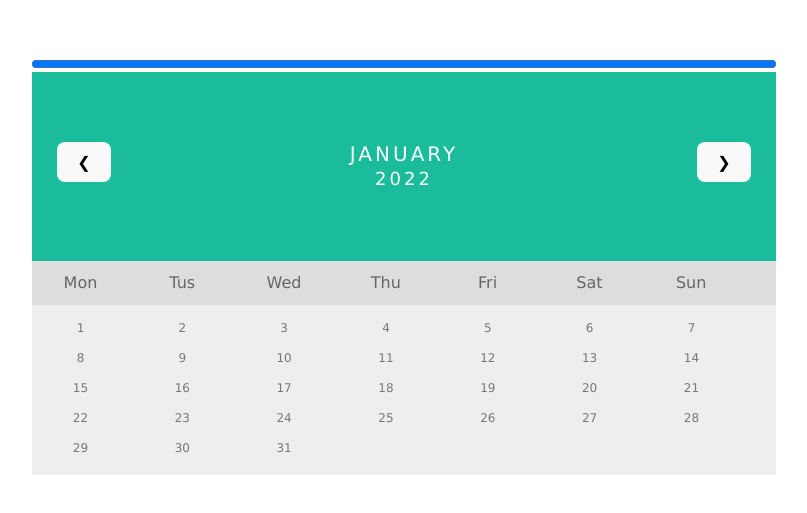
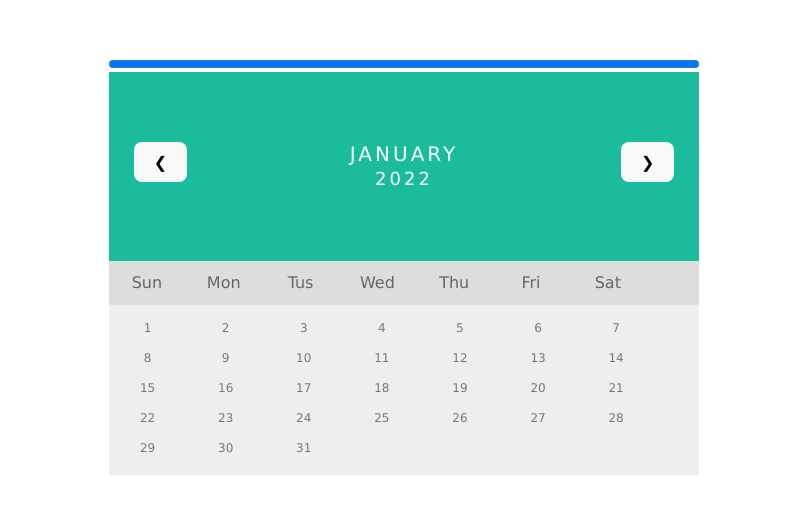
Before and after one commit to UserNumber44/Animated-Calendar, a Svelte app: page / in a window 1280 px wide. Shown: the part 135-648 px from the top of the page, without its empty margins (236-1043 px from the left). Built offline with nearby package versions, Linux system fonts and the light colour scheme.

Commit message:
Added week loop and potential format

```diff
--- a/src/App.svelte
+++ b/src/App.svelte
@@ -2,14 +2,17 @@
   import { tweened } from 'svelte/motion';
 	import { cubicOut } from 'svelte/easing';
   import { fade, fly } from 'svelte/transition';
+  import { each } from 'svelte/internal';
 
   let day = [];
   let months = ["January", "Febuary", "March", "April", "May", "June", "July", "August", "September", "October", "November", "December"];
+  let weekday = ["Sun", "Mon", "Tus", "Wed", "Thu", "Fri", "Sat"]
   let time = new Date()
   let currentDay = time.getDate()
   let currentMonth = 0
   let currentYear = time.getFullYear()
-  let indicator = time.getDate()
+  let monthLength = time.getMonth()
+
 
 //tasks:
 //weekday formatting update per month
@@ -27,6 +30,53 @@ for(let i = 1; i <= 31; i++){
   day.push(i);
 }
 day=day
+
+// $: months,currentYear,initContent();
+
+// function initContent() {
+//   initMonth();
+// }
+
+// function initMonth() {
+// 		let monthAbbrev = months[currentMonth].slice(0,3);
+// 		let nextMonthAbbrev = months[(currentMonth+1)%12].slice(0,3);
+// 		//	find the last Monday of the previous month
+// 		var firstDay = new Date(currentYear, currentMonth, 1).getDay();
+// 		//console.log('fd='+firstDay+' '+dayNames[firstDay]);
+// 		var daysInThisMonth = new Date(currentYear, currentMonth+1, 0).getDate();
+// 		var daysInLastMonth = new Date(currentYear, currentMonth, 0).getDate();
+// 		var prevMonth = currentMonth==0 ? 11 : currentMonth-1;
+
+// 		//	show the days before the start of this month (disabled) - always less than 7
+// 		for (let i=daysInLastMonth-firstDay;i<daysInLastMonth;i++) {
+// 			let d = new Date(prevMonth==11?currentYear-1:currentYear,prevMonth,i+1);
+// 			day.push({name:''+(i+1),enabled:false,date:d,});
+// 		}
+// 		//	show the days in this month (enabled) - always 28 - 31
+// 		for (let i=0;i<daysInThisMonth;i++) {
+// 			let d = new Date(currentYear,currentMonth,i+1);
+// 			if (i==0) day.push({name:monthAbbrev+' '+(i+1),enabled:true,date:d,});
+// 			else day.push({name:''+(i+1),enabled:true,date:d,});
+// 			//console.log('i='+i+'  dt is '+d+' date() is '+d.getDate());
+// 		}
+// 		//	show any days to fill up the last row (disabled) - always less than 7
+// 		for (let i=0;day.length%7;i++) {
+// 			let d = new Date((currentMonth==11?currentYear+1:currentYear),(currentMonth+1)%12,i+1);
+// 			if (i==0) day.push({name:nextMonthAbbrev+' '+(i+1),enabled:false,date:d,});
+// 			else day.push({name:''+(i+1),enabled:false,date:d,});
+// 		}
+// 	}
+
+// function findRowCol(dt) {
+// 	for (let i=0;i<day.length;i++) {
+// 		let d = day[i].date;
+// 		if (d.getYear() === dt.getYear()
+// 			&& d.getMonth() === dt.getMonth()
+// 			&& d.getDate() === dt.getDate())
+// 			return {row:Math.floor(i/7)+2,col:i%7+1};
+// 	}
+// 	return null;
+// }
 
 function addMonth(){
   currentMonth++
@@ -47,7 +97,7 @@ function subrtractMonth() {
 </script>
 
 <main>
-  <progress value={$progress} min={1} max=day in:fly="{{ y: -200, duration: 2000}}" out:fly="{{ y: 200, duration: 2000}}"></progress>
+  <progress value={$progress} min={1} max="day" in:fly="{{ y: -200, duration: 2000}}" out:fly="{{ y: 200, duration: 2000}}"></progress>
 
   <div class="month">
     <ul>
@@ -65,21 +115,16 @@ function subrtractMonth() {
   </div>
 
   <ul class="weekdays">
-    <li>Mon</li>
-    <li>Tus</li>
-    <li>Wed</li>
-    <li>Thu</li>
-    <li>Fri</li>
-    <li>Sat</li>
-    <li>Sun</li>
+    {#each weekday as w}
+    <li>
+      {w}
+    </li>
+    {/each}
   </ul>
 
   <ul class="days" >
     {#each day as d}
-      <li>{d}</li>
-      {#if d = indicator}
-
-      {/if}
+        <li>{d}</li>
     {/each}
   </ul>
 </main>
```
